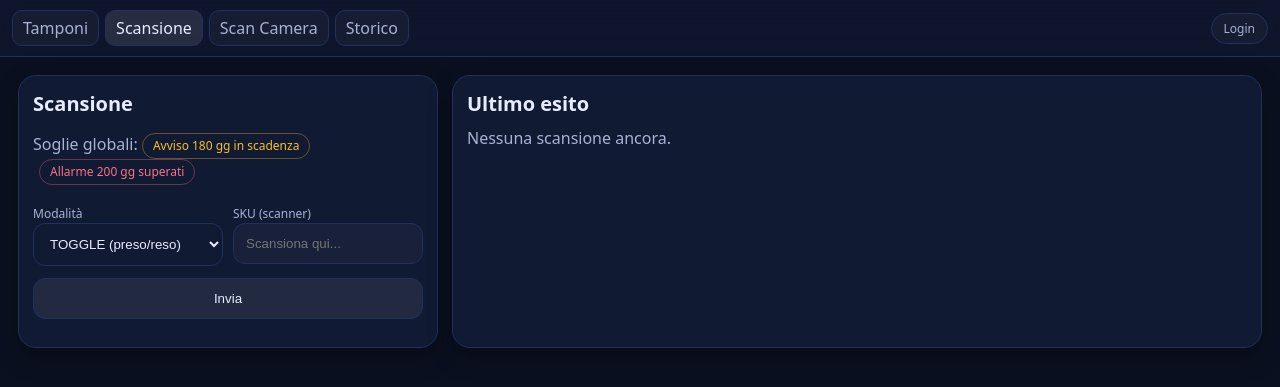
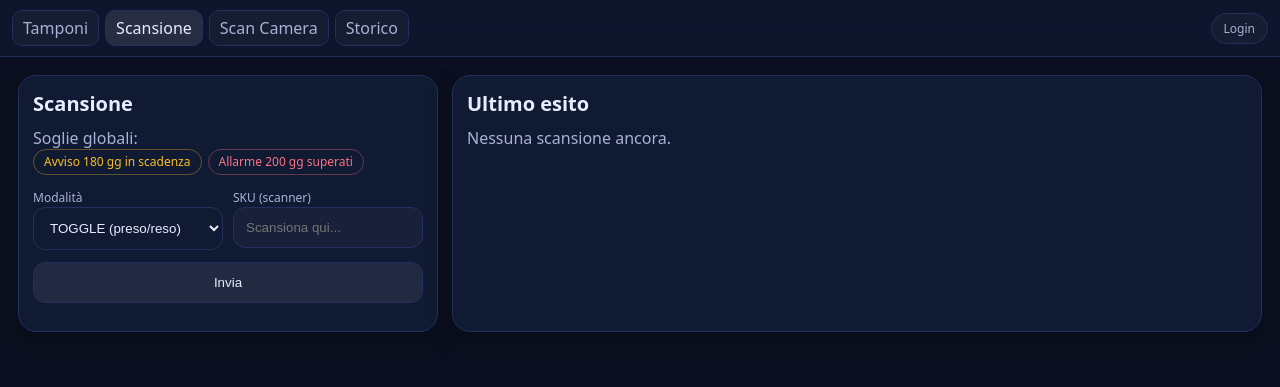
Before and after one commit to SamBLC92/tamponi_inventario, a Flask app: page /scan in a window 1280 px wide. Shown: the top 387 px of the page. Run offline with Flask 3, Linux system fonts and the light colour scheme; data comes from the database, SQL or seed files in the repository.

Commit message:
Adjust pill row markup and layout

```diff
--- a/templates/base.html
+++ b/templates/base.html
@@ -147,11 +147,17 @@
     .pill{
       display:inline-flex; align-items:center; gap:6px;
       padding:6px 10px; border-radius:999px; border:1px solid var(--line);
-      font-size:12px; line-height:1; white-space:nowrap;
+      font-size:12px; line-height:1; white-space:nowrap; vertical-align:middle;
     }
     .pill.ok{ border-color: rgba(74,222,128,.35); color: var(--ok); }
     .pill.warn{ border-color: rgba(251,191,36,.35); color: var(--warn); }
     .pill.err{ border-color: rgba(251,113,133,.35); color: var(--err); }
+    .pill-row{
+      display:flex;
+      align-items:center;
+      gap:6px;
+      flex-wrap:wrap;
+    }
 
     .mono{ font-family: ui-monospace, SFMono-Regular, Menlo, Monaco, Consolas, "Liberation Mono", "Courier New", monospace; }
 
--- a/templates/scan.html
+++ b/templates/scan.html
@@ -3,10 +3,13 @@
   <div class="grid grid-2">
     <div class="card">
       <h1>Scansione</h1>
-      <p class="muted">
-        Soglie globali: <span class="pill warn">Avviso {{ global_warn_days }} gg in scadenza</span>
-        <span style="margin-left:6px;"><span class="pill err">Allarme {{ global_alarm_days }} gg superati</span></span>
-      </p>
+      <div class="muted">
+        <div>Soglie globali:</div>
+        <div class="pill-row">
+          <span class="pill warn">Avviso {{ global_warn_days }} gg in scadenza</span>
+          <span class="pill err">Allarme {{ global_alarm_days }} gg superati</span>
+        </div>
+      </div>
 
       <div class="row cols-2" style="margin-top:10px;">
         <div>
```
Also changed, not shown: templates/scan_camera.html (+7 -4 lines).
